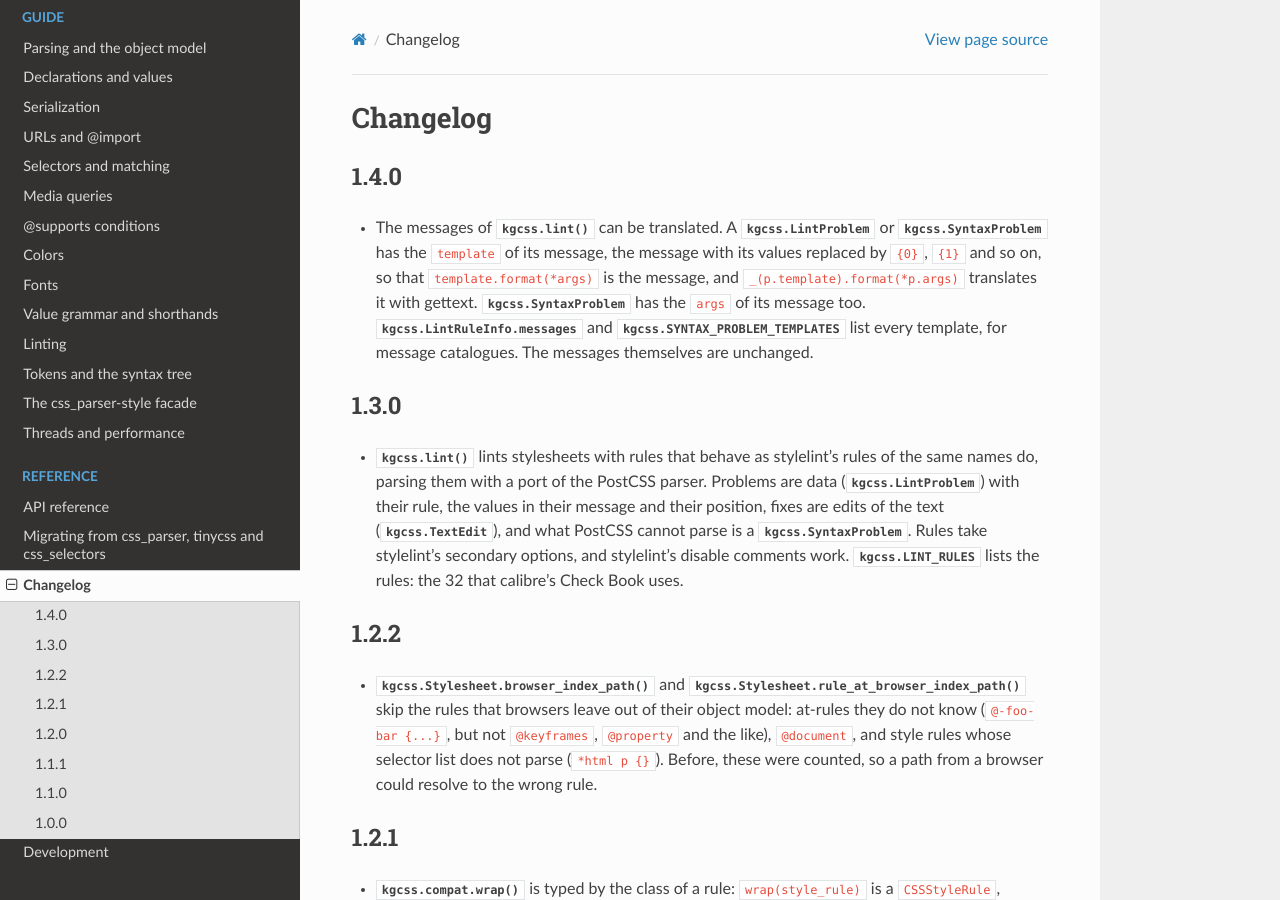
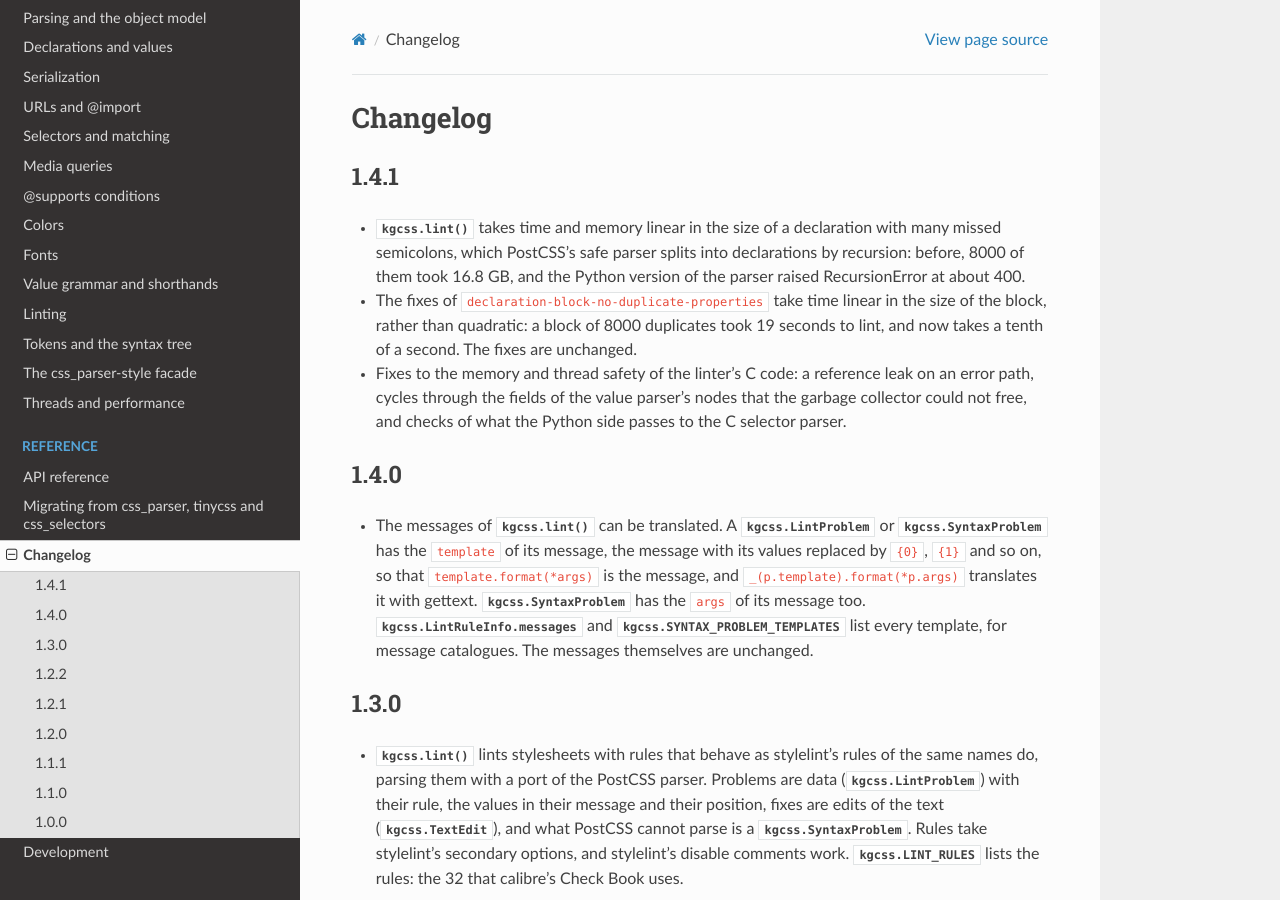
Before and after one commit to kovidgoyal/kgcss, a Sphinx documentation site: the page built from docs/changelog.rst, in a window 1280 px wide and 900 px high. Built offline with Sphinx 7.4.7 and the Read the Docs theme 3.1.0, drawn with Linux system fonts in a browser that asks for light colours.

Commit message:
version 1.4.1

```diff
--- a/docs/changelog.rst
+++ b/docs/changelog.rst
@@ -1,5 +1,21 @@
 Changelog
 =========
+
+1.4.1
+-----
+
+- :func:`kgcss.lint` takes time and memory linear in the size of a
+  declaration with many missed semicolons, which PostCSS's safe parser splits
+  into declarations by recursion: before, 8000 of them took 16.8 GB, and the
+  Python version of the parser raised RecursionError at about 400.
+- The fixes of ``declaration-block-no-duplicate-properties`` take time linear
+  in the size of the block, rather than quadratic: a block of 8000 duplicates
+  took 19 seconds to lint, and now takes a tenth of a second. The fixes are
+  unchanged.
+- Fixes to the memory and thread safety of the linter's C code: a reference
+  leak on an error path, cycles through the fields of the value parser's
+  nodes that the garbage collector could not free, and checks of what the
+  Python side passes to the C selector parser.
 
 1.4.0
 -----
--- a/src/kgcss/_version.py
+++ b/src/kgcss/_version.py
@@ -1,3 +1,3 @@
 # License: BSD-3-Clause Copyright: 2026, Kovid Goyal <kovid at kovidgoyal.net>
 
-__version__ = '1.4.0'
+__version__ = '1.4.1'
```
